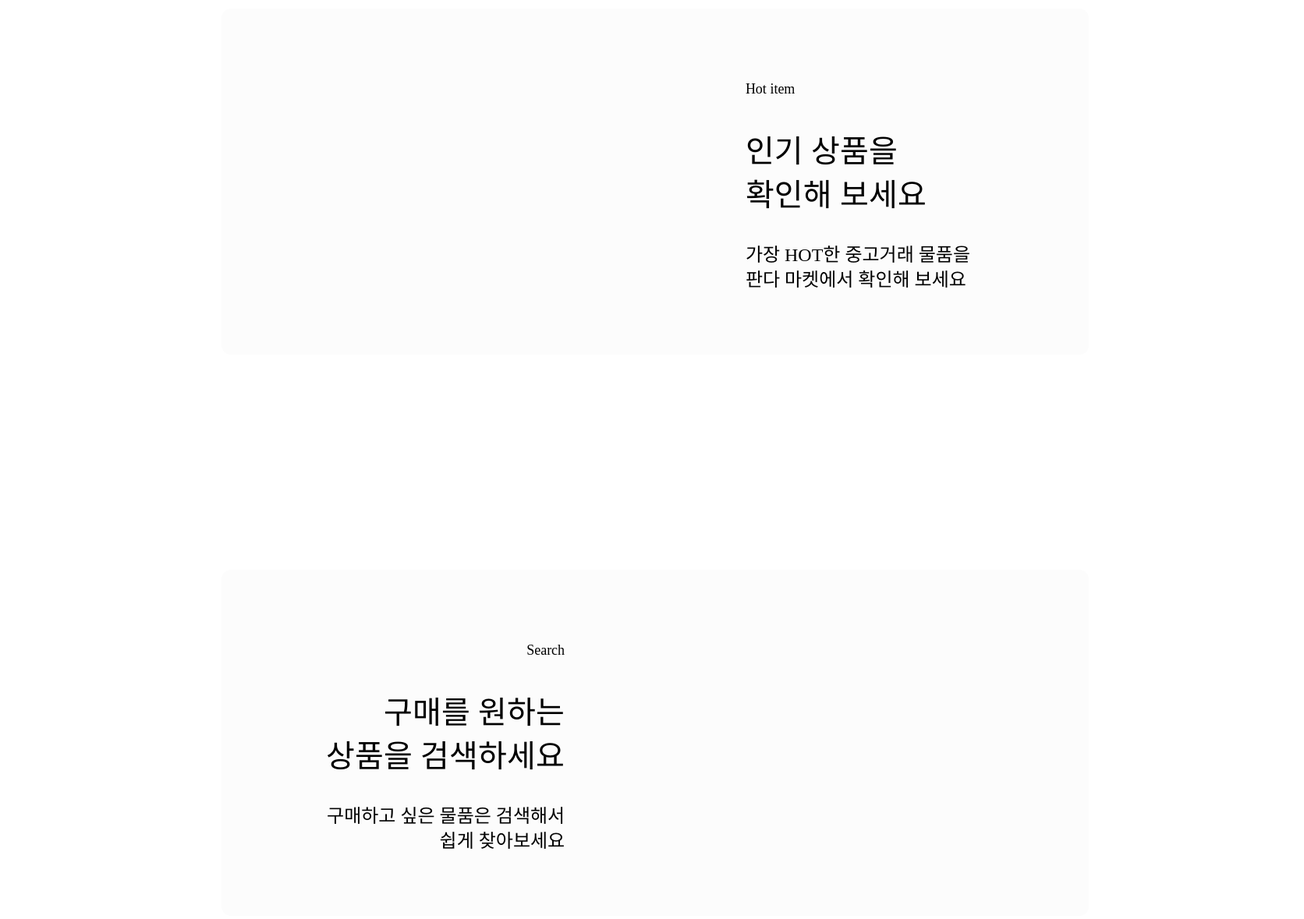
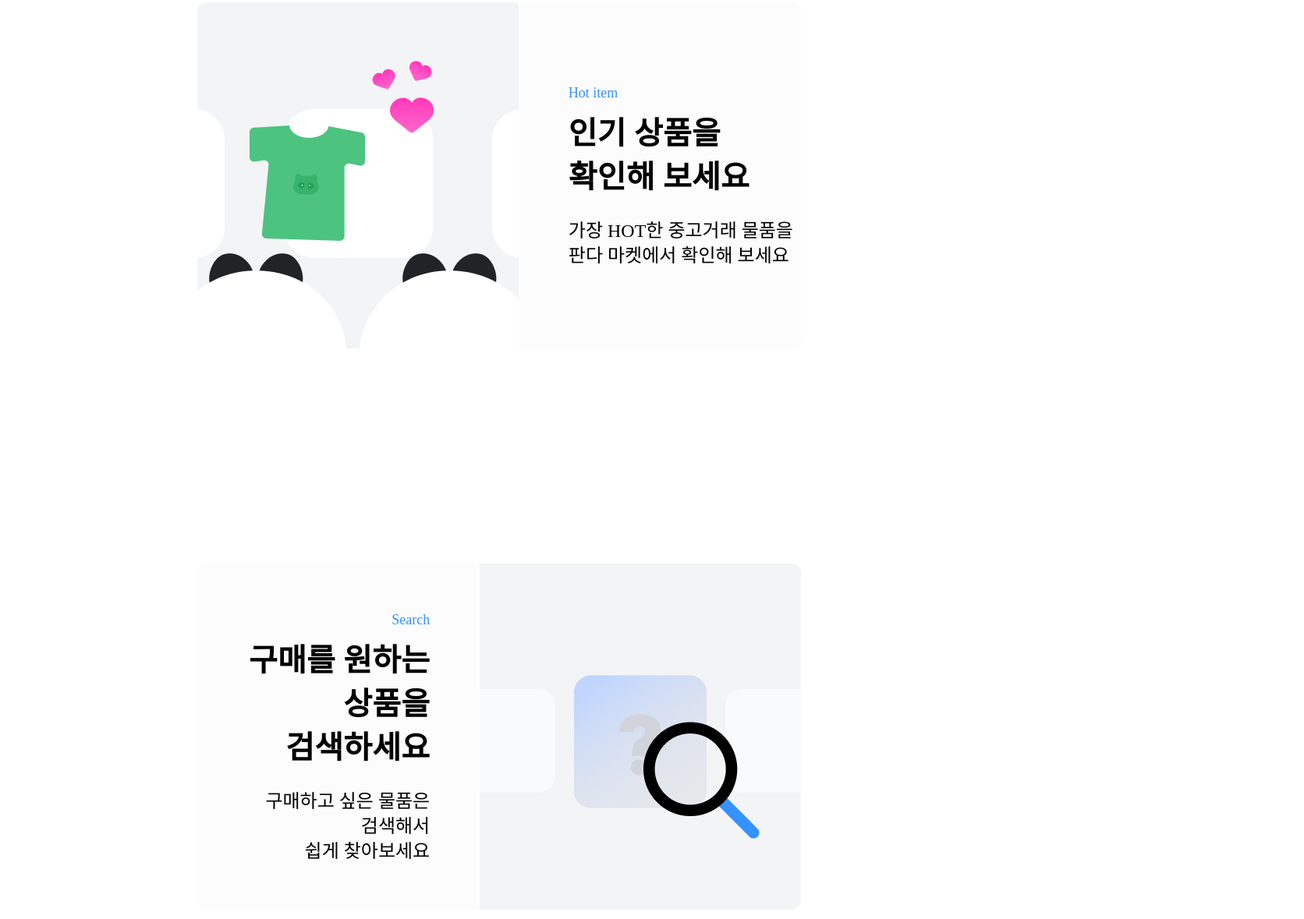
Before and after one commit to 9tnqls6/panda-market, a plain HTML site: page index.html in a window 1280 px wide. Shown: the part 745-1924 px from the top of the page at 78% size, 1672 px wide, since content can reach past the window. Drawn offline with Linux system fonts and the light colour scheme; a web font is replaced by a local one.

Commit message:
상대주소로 변경

```diff
--- a/css/component.css
+++ b/css/component.css
@@ -1,6 +1,6 @@
-@import url(./css/reset.css);
-@import url(./css/font.css);
-@import url(./css/color.css);
+@import url(../css/reset.css);
+@import url(../css/font.css);
+@import url(../css/color.css);
 
 /* 버튼 */
 .btn {
--- a/css/style.css
+++ b/css/style.css
@@ -1,4 +1,4 @@
-@import url(./css/component.css);
+@import url(../css/component.css);
 
 .wrap {
   width: 100%;
@@ -143,13 +143,13 @@ header .btn {
   color: var(--primary700);
 }
 .main_sec02 .wrap .contentFrame:nth-child(1) .content__imgBox {
-  background: url(./img/main/Img_home_01.png) no-repeat center;
+  background: url(../img/main/Img_home_01.png) no-repeat center;
 }
 .main_sec02 .wrap .contentFrame:nth-child(2) .content__imgBox {
-  background: url(./img/main/Img_home_02.png) no-repeat center;
+  background: url(../img/main/Img_home_02.png) no-repeat center;
 }
 .main_sec02 .wrap .contentFrame:nth-child(3) .content__imgBox {
-  background: url(./img/main/Img_home_03.png) no-repeat center;
+  background: url(../img/main/Img_home_03.png) no-repeat center;
 }
 /* 푸터 */
 footer {
```
